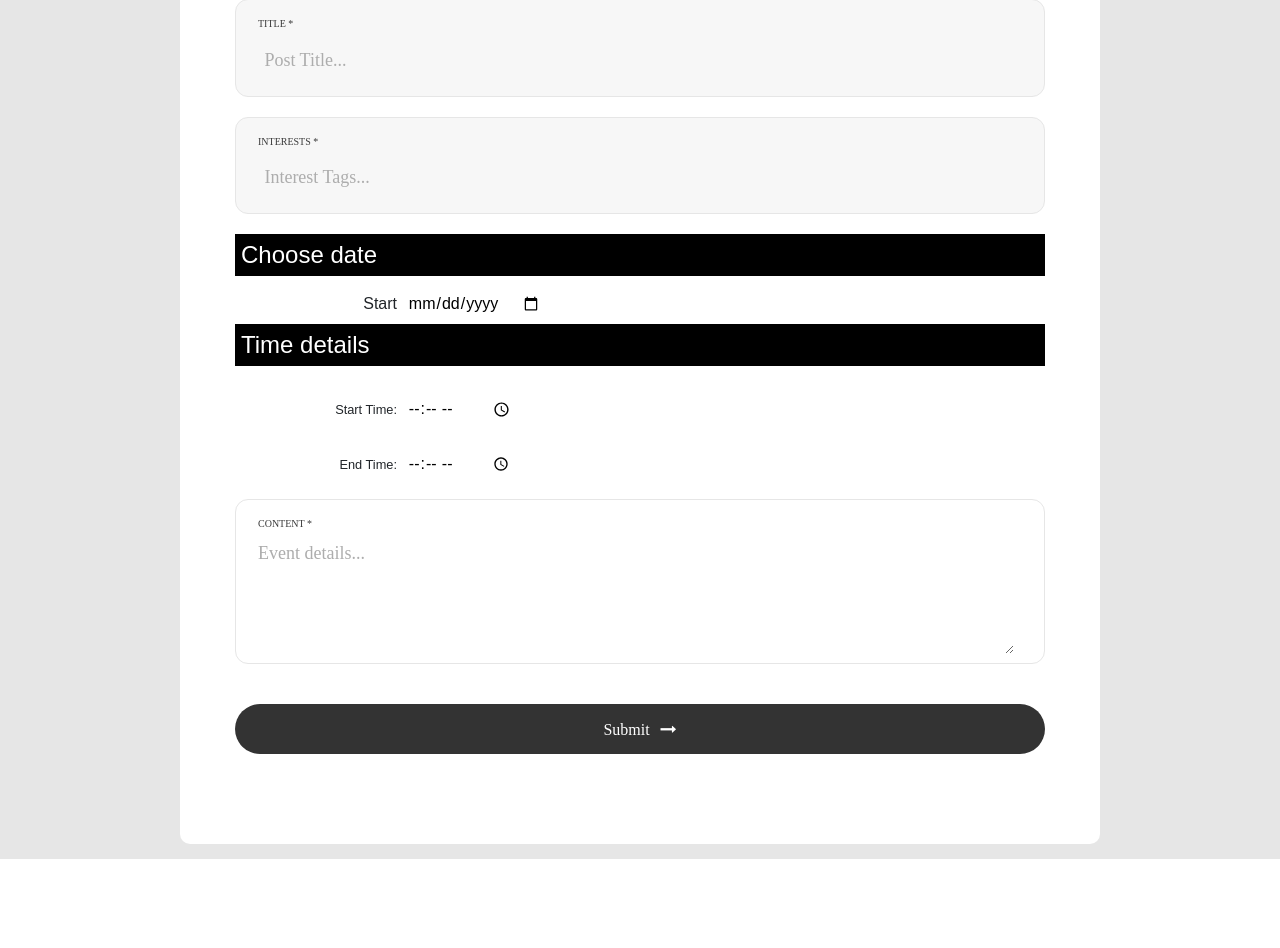
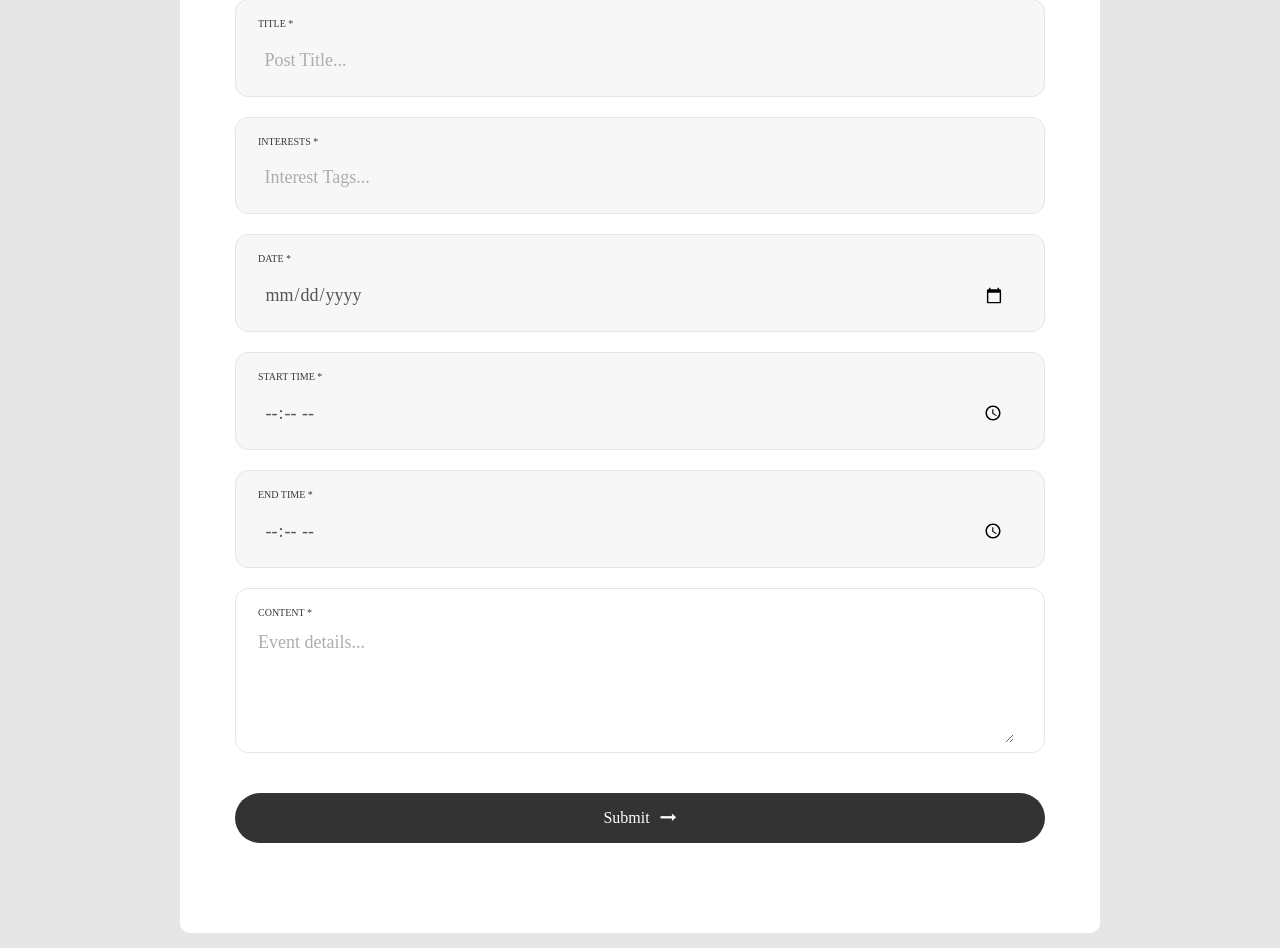
Before and after one commit to sshah98/DoHub, a Flask app: page /create in a window 1280 px wide. Shown: the part 273-1221 px from the top of the page. Before the commit the page ends 1132 px from the top, so only its background shows below. Run offline with Flask 2, Linux system fonts and the light colour scheme; the visitor is signed in with stand-in values (Sample User, id 1); some libraries are stand-ins or nearby versions; some web fonts are replaced.

Commit message:
updated create event page

```diff
--- a/app.py
+++ b/app.py
@@ -7,8 +7,7 @@ from flask_sqlalchemy import SQLAlchemy
 from sqlalchemy import exc, select
 
 HEROKU_DB = "postgres://xahgibsehoicni:e0f94f56a46bf28779238194da1c99729423acff651883fd1653e81af8bc1bea@ec2-204-236-230-19.compute-1.amazonaws.com:5432/dbfnt3bft2okb4"
-
-LOCAL_DB = "postgres:///dohub"
+# LOCAL_DB = "postgres:///dohub"
 
 app = Flask(__name__)
 app.config['SQLALCHEMY_TRACK_MODIFICATIONS'] = True
@@ -151,21 +150,27 @@ def create_event():
             return render_template('create_event.html', email=session['email'])
 
         elif request.method == 'POST':
+
             title = request.form['title']
             date = request.form['date']
             starttime = request.form['starttime']
             endtime = request.form['endtime']
             content = request.form['content']
             interests = request.form['interests']
-            # cur = database.cursor()
 
             result = Event(title=title, date=date, starttime=starttime, endtime=endtime, email=session['email'], content=content, interests=interests)
             db.session.add(result)
             db.session.commit()
 
-            print(session['email'])
+            return redirect(url_for('home'))
 
-            return redirect(url_for('home'))
+@app.route('/create_shifts')
+def create_shifts():
+    if not session.get('logged_in'):
+        return render_template('login.html')
+    else:
+        if request.method == 'GET':
+            return render_template('shifts.html')
 
 @app.route('/calendar')
 def calendar():
--- a/templates/create_event.html
+++ b/templates/create_event.html
@@ -1,5 +1,6 @@
 <!DOCTYPE html>
 <html lang="en">
+
 <head>
 	<title>Event Creation</title>
 	<meta charset="UTF-8">
@@ -18,6 +19,7 @@
 	<link rel="stylesheet" type="text/css" href="../static/assets2/css/main.css">
 	<link rel="stylesheet" type="text/css" href="../static/assets2/css/time.css">
 </head>
+
 <body>
 
 	<form action="/create" method="POST">
@@ -43,33 +45,27 @@
 						<input class="input100" type="text" name="interests" placeholder="Interest Tags..." required>
 					</div>
 
-					<fieldset>
-						<legend>Choose date</legend>
+					<div class="wrap-input100 bg1">
+						<span class="label-input100">DATE *</span>
+						<input class="input100" type="date" id="date" name="date" value="" required>
 
-						<div>
-							<label for="start">Start</label>
-							<input type="date" id="date" name="date" value="" required/>
-						</div>
-					</fieldset>
+					</div>
 
-					<fieldset>
+					<div class="wrap-input100 bg1">
+						<span class="label-input100">START TIME *</span>
+						<input class="input100" type="time" id="starttime" name="starttime" value="" required>
 
-						<legend>Time details</legend>
+					</div>
 
-						<div class="control">
-							<label2 for="time">Start Time:</label2>
-							<input type="time" id="starttime" name="starttime" required />
-						</div>
-						<div class="control">
-							<label2 for="time">End Time:</label2>
-							<input type="time" id="endtime" name="endtime" required />
-						</div>
-					</fieldset>
+					<div class="wrap-input100 bg1">
+						<span class="label-input100">END TIME *</span>
+						<input class="input100" type="time" id="endtime" name="endtime" value="" required>
 
+					</div>
 
 					<div class="wrap-input100 bg0">
 						<span class="label-input100">CONTENT *</span>
-						<textarea class="input100" name="content" placeholder="Event details..." required></textarea>
+						<textarea class="input100" type="text" name="content" id="content" placeholder="Event details..." required></textarea>
 					</div>
 
 					<div class="container-contact100-form-btn">
@@ -86,79 +82,26 @@
 
 	</form>
 
-
-	<!--===============================================================================================-->
 	<script src="../static/assets2/vendor/jquery/jquery-3.2.1.min.js"></script>
-	<!--===============================================================================================-->
 	<script src="../static/assets2/vendor/animsition/js/animsition.min.js"></script>
-	<!--===============================================================================================-->
 	<script src="../static/assets2/vendor/bootstrap/js/popper.js"></script>
 	<script src="../static/assets2/vendor/bootstrap/js/bootstrap.min.js"></script>
-	<!--===============================================================================================-->
 	<script src="../static/assets2/vendor/select2/select2.min.js"></script>
-	<script>
-	$(".js-select2").each(function(){
-		$(this).select2({
-			minimumResultsForSearch: 20,
-			dropdownParent: $(this).next('.dropDownSelect2')
-		});
-
-
-		$(".js-select2").each(function(){
-			$(this).on('select2:close', function (e){
-				if($(this).val() == "Please chooses") {
-					$('.js-show-service').slideUp();
-				}
-				else {
-					$('.js-show-service').slideUp();
-					$('.js-show-service').slideDown();
-				}
-			});
-		});
-	})
-	</script>
-	<!--===============================================================================================-->
-	<script src="../static/assets2/vendor/daterangepicker/moment.min.js"></script>
-	<script src="../static/assets2/vendor/daterangepicker/daterangepicker.js"></script>
-	<!--===============================================================================================-->
-	<script src="../static/assets2/vendor/countdowntime/countdowntime.js"></script>
-	<!--===============================================================================================-->
-	<script src="../static/assets2/vendor/noui/nouislider.min.js"></script>
-	<script>
-	var filterBar = document.getElementById('filter-bar');
-
-	noUiSlider.create(filterBar, {
-		start: [ 1500, 3900 ],
-		connect: true,
-		range: {
-			'min': 1500,
-			'max': 7500
-		}
-	});
-
-	var skipValues = [
-		document.getElementById('value-lower'),
-		document.getElementById('value-upper')
-	];
-
-	filterBar.noUiSlider.on('update', function( values, handle ) {
-		skipValues[handle].innerHTML = Math.round(values[handle]);
-		$('.contact100-form-range-value input[name="from-value"]').val($('#value-lower').html());
-		$('.contact100-form-range-value input[name="to-value"]').val($('#value-upper').html());
-	});
-	</script>
-	<!--===============================================================================================-->
 	<script src="../static/assets2/js/main.js"></script>
 
 	<!-- Global site tag (gtag.js) - Google Analytics -->
 	<script async src="https://www.googletagmanager.com/gtag/js?id=UA-23581568-13"></script>
 	<script>
-	window.dataLayer = window.dataLayer || [];
-	function gtag(){dataLayer.push(arguments);}
-	gtag('js', new Date());
+		window.dataLayer = window.dataLayer || [];
 
-	gtag('config', 'UA-23581568-13');
-</script>
+		function gtag() {
+			dataLayer.push(arguments);
+		}
+		gtag('js', new Date());
+
+		gtag('config', 'UA-23581568-13');
+	</script>
 
 </body>
+
 </html>
--- a/templates/home.html
+++ b/templates/home.html
@@ -170,6 +170,9 @@ html,body,h1,h2,h3,h4,h5 {font-family: "Open Sans", sans-serif}
                     <form action="/event_register">
                         <span class="w3-right w3-opacity"> <button type="submit"> Register </button> </span>
                     </form>
+                    <form action="/event_register">
+                        <span class="w3-right w3-opacity"> <button type="submit"> Create Shifts </button> </span>
+                    </form>
                 </div>
                 {% endfor %}
                 {% endblock content %}
```
